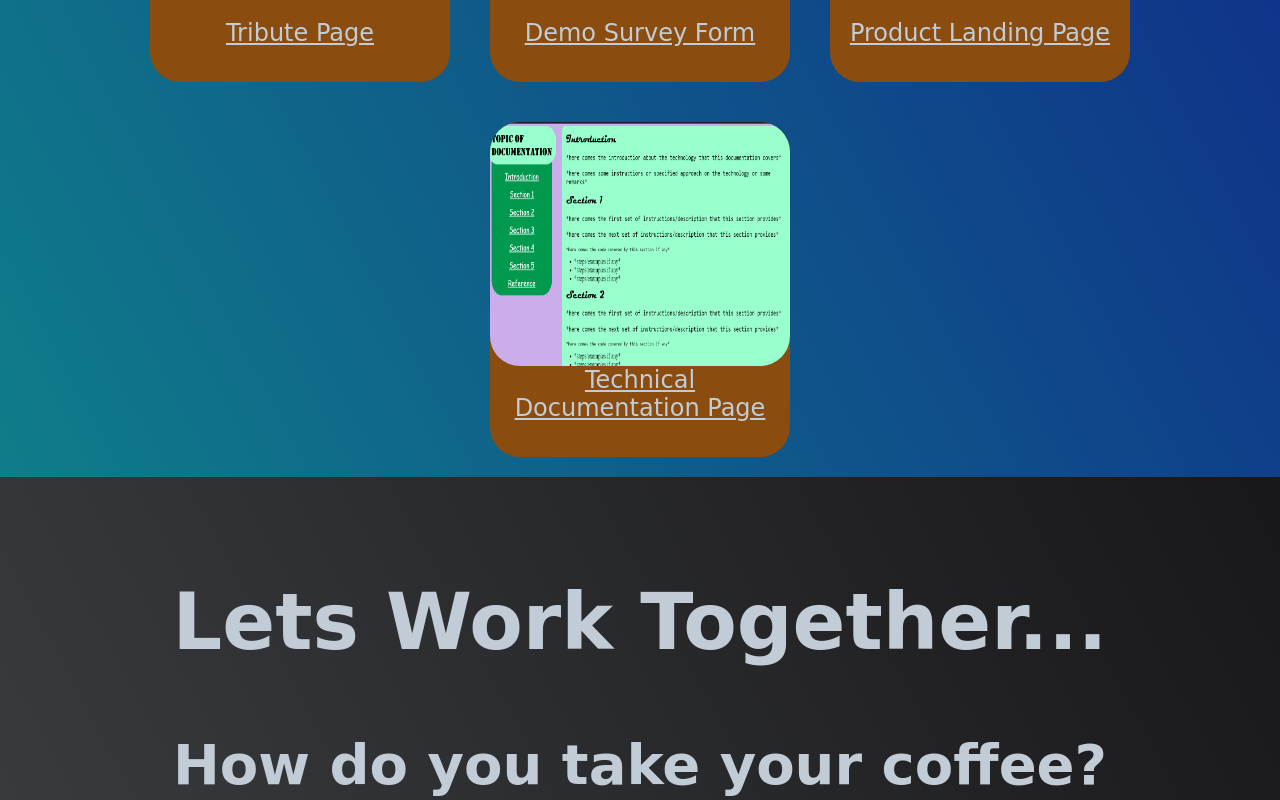
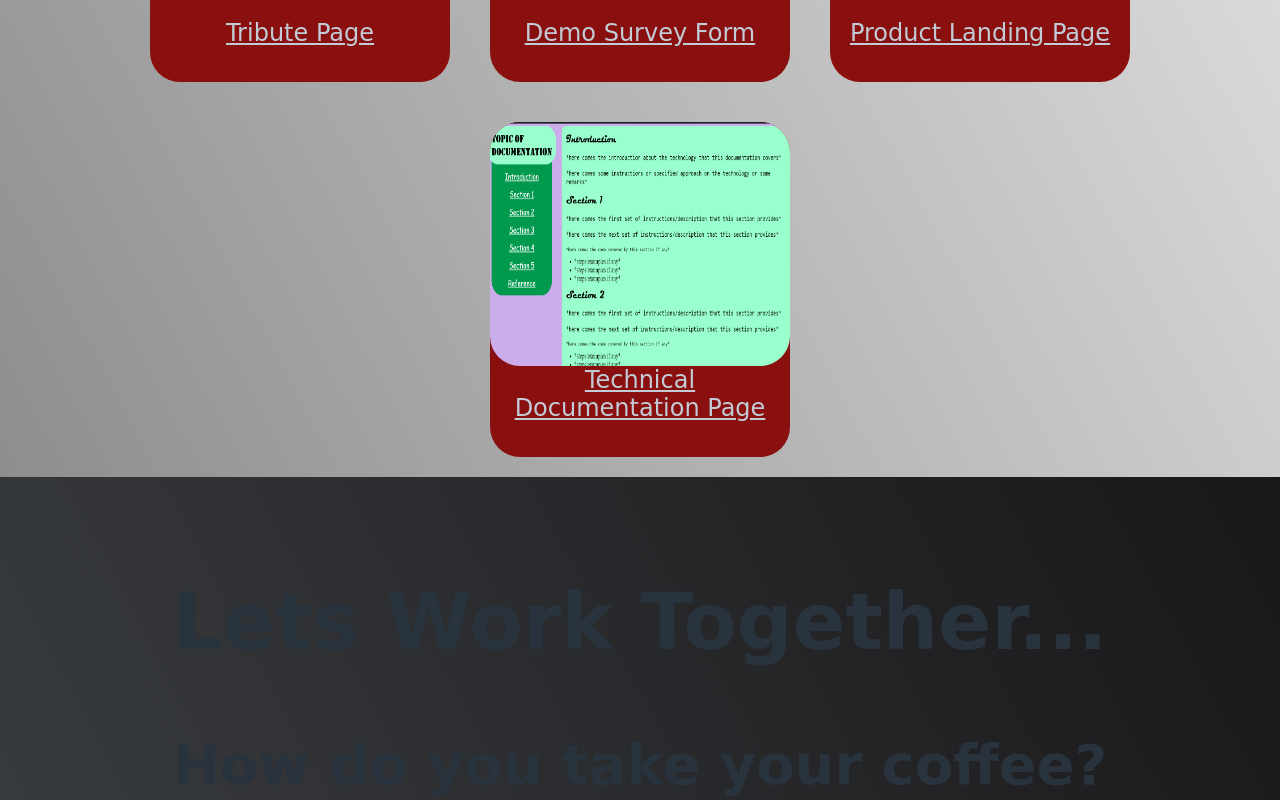
Before and after one commit to dreamhunk/PersonalPortfolio, a plain HTML site: page index.html in a window 1280 px wide. Shown: the part 1428-2228 px from the top of the page. Drawn offline with Linux system fonts and the light colour scheme; a web font is replaced by a local one.

Commit message:
color update 1

```diff
--- a/style.css
+++ b/style.css
@@ -1,16 +1,14 @@
 body {
   text-align: center;
-  background-color: hsl(210,80%,30%);
-  background-image: linear-gradient(62deg, hsl(180,80%,30%) 0%, hsl(240,80%,30%) 100%);
+  background-image: linear-gradient(62deg, grey, white);
   font-family: 'Charm', cursive;
   font-size: 24px;
-  color: hsl(210,20%,80%);
+  color: hsl(210,20%,20%);
 }
 #welcome-section {
   display: flex;
   flex-direction: column;
   align-items: center;
-  background-color: black;
   background-image: linear-gradient(62deg, #3a3d40 0%, #181719 100%);
   margin: 70px -10px 0px -10px;
   height: 100vh;
@@ -26,7 +24,6 @@ body {
   display: flex;
   flex-direction: column;
   align-items: center;
-  background-color: black;
   background-image: linear-gradient(62deg, #3a3d40 0%, #181719 100%);
   margin: 0px -10px ;
   height: 70vh;
@@ -56,7 +53,7 @@ h2 {
   flex-direction: column;
   align-items: center;
   justify-content: space-between;
-  background-color: hsl(30,80%,30%);
+  background-color: hsl(0,80%,30%);
   width: 300px;
   height: 300px;
   margin: 20px;
@@ -64,7 +61,7 @@ h2 {
   padding-bottom: 35px;
 }
 .project-tile:hover {
-  border: 5px hsl(300, 100%, 100%) solid;
+  border: 5px hsl(300, 100%, 0%) solid;
 }
 .fa {
   margin: 15px;
```
